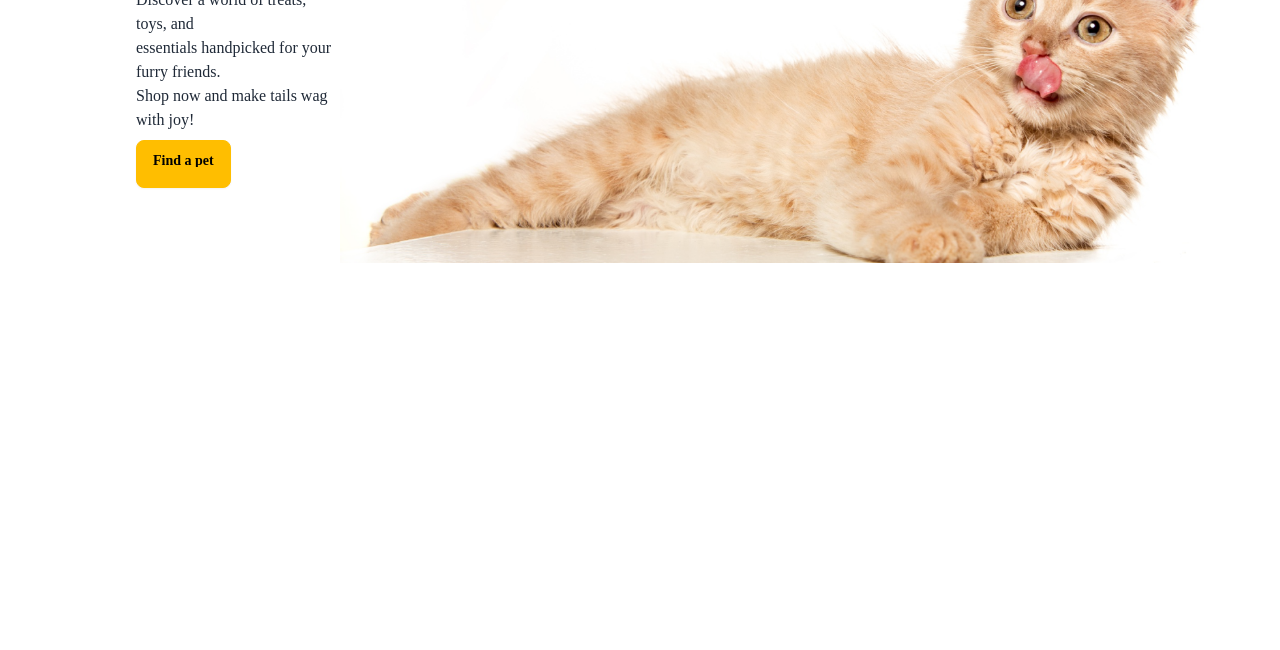
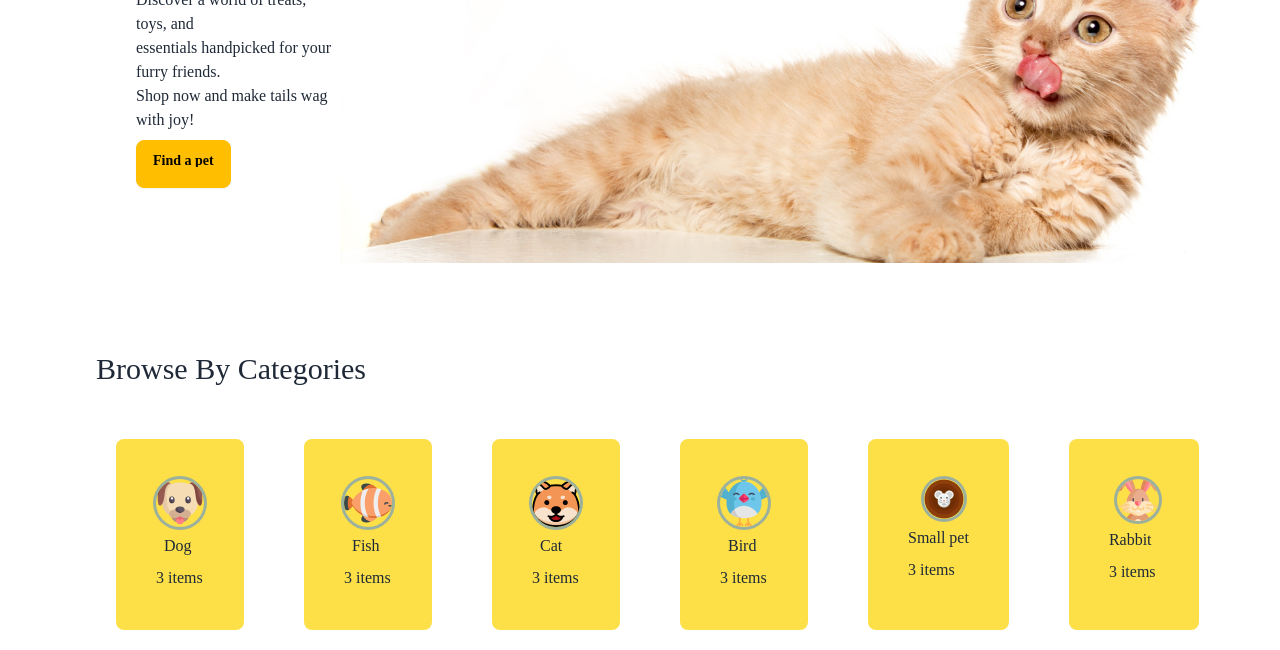
Before and after one commit to Rifat-Earth/assignment-3, a plain HTML site: page index.html in a window 1280 px wide. Shown: the part 356-1006 px from the top of the page. Before the commit the page ends 800 px from the top, so only its background shows below. Drawn offline with nearby package versions, Linux system fonts and the light colour scheme; a web font is replaced by a local one.

Commit message:
difficult

```diff
--- a/index.html
+++ b/index.html
@@ -82,6 +82,86 @@
         </div>
     </section>
      <!-- main -->
+       <!-- Browse -->
+     <h1 class="mt-12 text-3xl text-center lg:text-start lg:ml-24">Browse By Categories</h1>
+       <div class="grid lg:gap-5 mt-8 grid-cols-2 lg:flex lg:ml-24">
+        <!-- card 1 -->
+      <div class="bg-yellow-300 p-10 m-5 rounded-lg">
+        <div class="avatar">
+            <div class=" ring rounded-full">
+              <img src="c1-assets/dog-cartoon.png" />
+            </div>
+          </div>
+          <div class="">
+            <h2 class="mb-2 ml-2">Dog</h2>
+            <p>3 items</p>
+          </div>
+        </div>
+        <!-- card 2 -->
+        <div class="bg-yellow-300 m-5 p-10 rounded-lg">
+            <div class="avatar">
+                <div class=" ring rounded-full">
+                  <img src="c1-assets/fish-cartoon.png" />
+                </div>
+              </div>
+              <div class="">
+                <h2 class="mb-2 ml-2">Fish</h2>
+                <p>3 items</p>
+              </div>
+            </div>
+            <!-- card 3 -->
+            <div class="bg-yellow-300 p-10 m-5 rounded-lg">
+                <div class="avatar">
+                    <div class=" ring rounded-full">
+                      <img src="c1-assets/cat-cartoon.png" />
+                    </div>
+                  </div>
+                  <div class="">
+                    <h2 class="mb-2 ml-2">Cat</h2>
+                    <p>3 items</p>
+                  </div>
+                </div>
+                <!-- card 4 -->
+                <div class="bg-yellow-300 p-10 m-5 rounded-lg">
+                    <div class="avatar">
+                        <div class=" ring rounded-full">
+                          <img src="c1-assets/bird-cartoon.png" />
+                        </div>
+                      </div>
+                      <div class="">
+                        <h2 class="mb-2 ml-2">Bird</h2>
+                        <p>3 items</p>
+                      </div>
+                    </div>
+                    <!-- card 5 -->
+                    <div class="bg-yellow-300 p-10 m-5 rounded-lg">
+                        <div class="avatar">
+                            <div class=" ring rounded-full ml-4">
+                              <img src="c1-assets/mouse-cartoon.png" />
+                            </div>
+                          </div>
+                          <div class="">
+                            <h2 class="mb-2">Small pet</h2>
+                            <p>3 items</p>
+                          </div>
+                        </div>
+                        <!-- card 6 -->
+                        <div class="bg-yellow-300 p-10 m-5 rounded-lg">
+                            <div class="avatar">
+                                <div class=" ring rounded-full ml-2">
+                                  <img src="c1-assets/rabbit-cartoon.png" />
+                                </div>
+                              </div>
+                              <div class="">
+                                <h2 class="mb-2 ">Rabbit</h2>
+                                <p>3 items</p>
+                              </div>
+                            </div>
+    </div>
+                  <!-- trending -->
+        <div>
+
+        </div>
       <!-- footer -->
 </body>
 </html>
```
